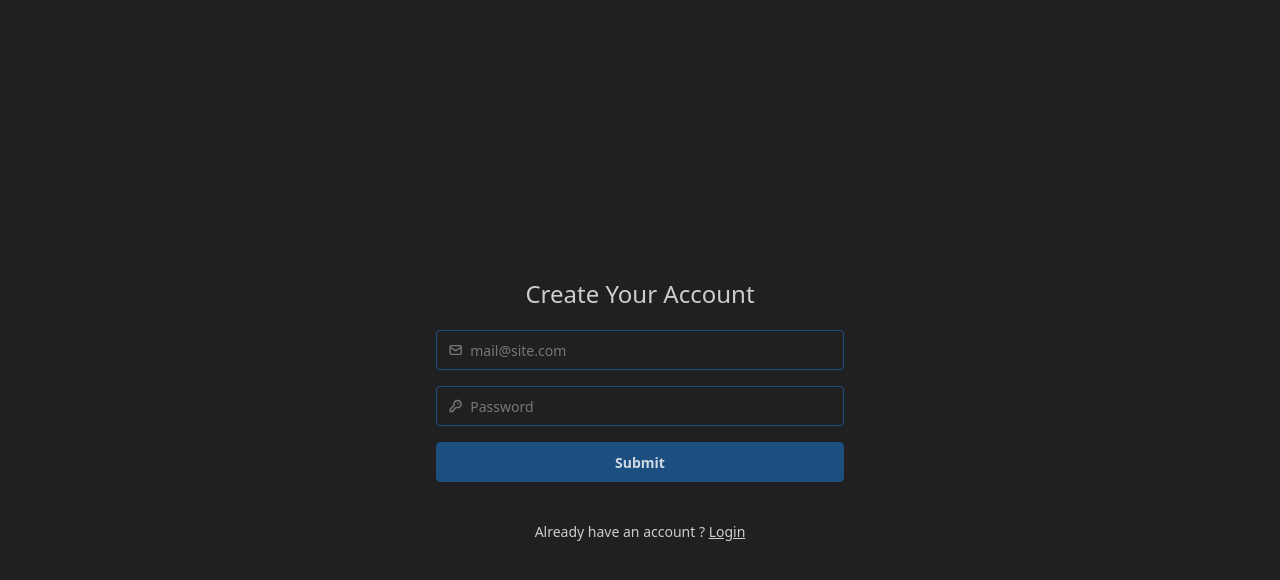
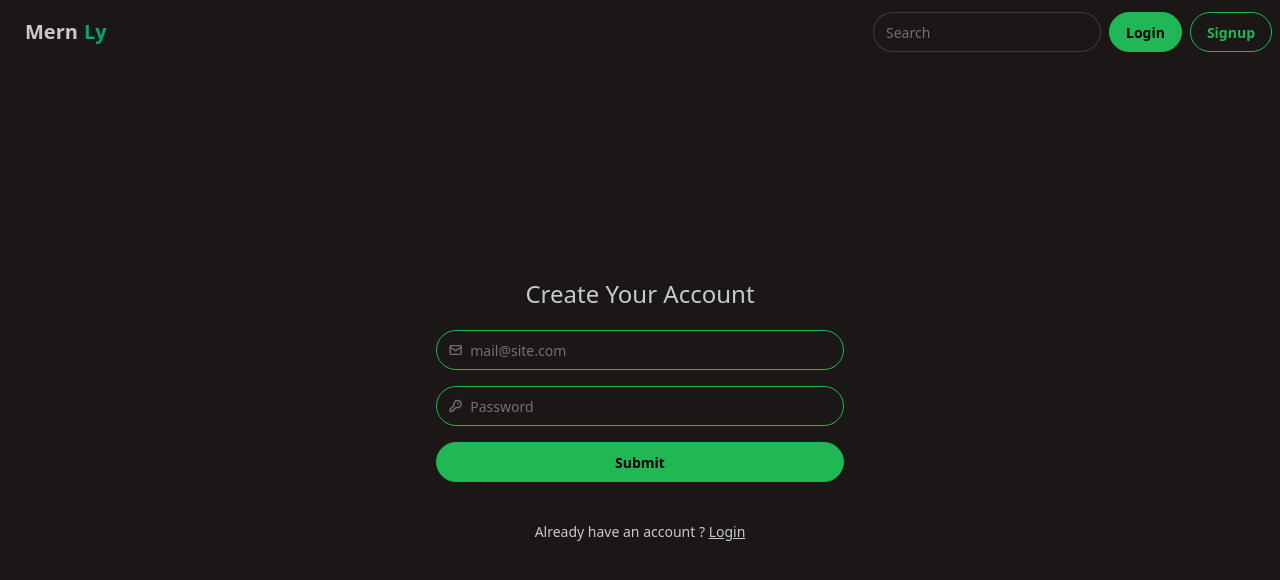
Before and after one commit to ankitjhagithub21/mern.ly, a React (Vite) app in the folder client/: page /register in a window 1280 px wide. Shown: the top 580 px of the page. Built offline with nearby package versions, Linux system fonts and the light colour scheme; no server answers.

Commit message:
created navbar component

```diff
--- a/client/src/App.jsx
+++ b/client/src/App.jsx
@@ -2,10 +2,12 @@ import {BrowserRouter,Routes,Route} from "react-router-dom"
 import HomePage from "./pages/HomePage"
 import RegisterPage from "./pages/RegisterPage"
 import LoginPage from "./pages/LoginPage"
+import Navbar from "./components/Navbar"
 
 const App = () => {
   return (
     <BrowserRouter>
+    <Navbar/>
       <Routes>
         <Route path="/" element={<HomePage/>}/>
         <Route path="/register" element={<RegisterPage/>}/>
--- /dev/null
+++ b/client/src/components/Navbar.jsx
@@ -0,0 +1,48 @@
+import { useSelector } from "react-redux"
+import { Link } from "react-router-dom"
+
+
+const Navbar = () => {
+    const { user } = useSelector(state => state.auth)
+    return (
+       <header className="fixed w-full top-0">
+         <div className="navbar bg-base-100 shadow-sm ">
+            <div className="flex-1">
+                <Link to={"/"} className="btn btn-ghost text-xl">Mern<span className="text-success">Ly</span></Link>
+            </div>
+            <div className="flex gap-2">
+                <input type="text" placeholder="Search" className="input input-bordered w-24 md:w-auto" />
+                {
+                    user && user?.email ? <div className="dropdown dropdown-end">
+                        <div tabIndex={0} role="button" className="btn btn-ghost btn-circle avatar">
+                            <div className="w-10 rounded-full">
+                                <img
+                                    alt="Tailwind CSS Navbar component"
+                                    src="https://img.daisyui.com/images/stock/photo-1534528741775-53994a69daeb.webp" />
+                            </div>
+                        </div>
+                        <ul
+                            tabIndex={0}
+                            className="menu menu-sm dropdown-content bg-base-100 rounded-box z-1 mt-3 w-52 p-2 shadow">
+                            <li className="p-2">
+                              {user.email}
+                            </li>
+                            <li><a>Settings</a></li>
+                            <li><a>Logout</a></li>
+                        </ul>
+                    </div> : <div className="flex gap-2 items-center">
+                        <Link className="btn btn-primary" to={"/login"}>
+                            Login
+                        </Link>
+                        <Link className="btn btn-primary btn-outline" to={"/register"}>
+                            Signup
+                        </Link>
+                    </div>
+                }
+            </div>
+        </div>
+       </header>
+    )
+}
+
+export default Navbar
--- a/client/src/index.css
+++ b/client/src/index.css
@@ -1,5 +1,5 @@
 @import "tailwindcss";
 
 @plugin "daisyui" {
-    themes: business --default;
+    themes: forest --default;
 }
```
